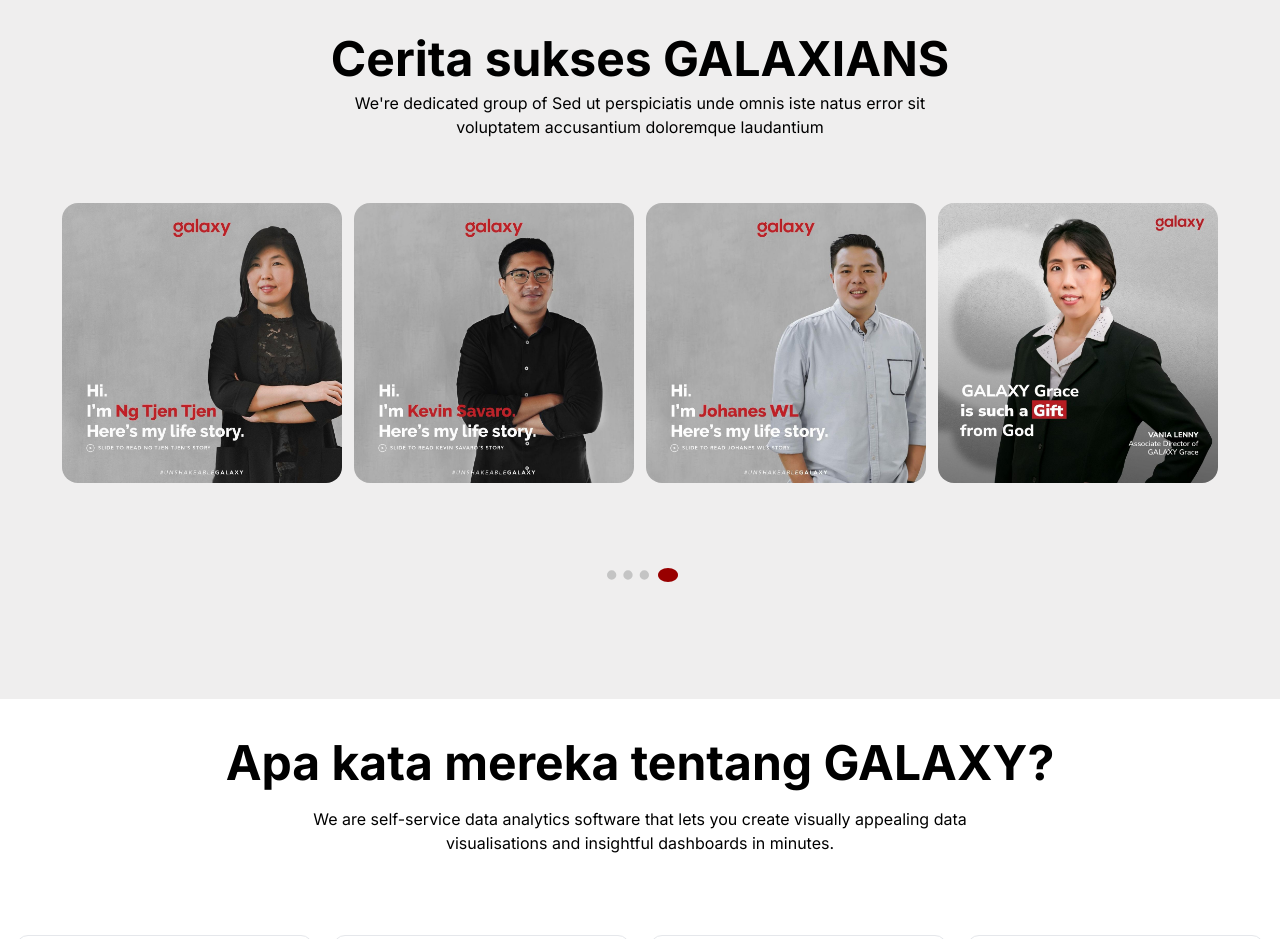
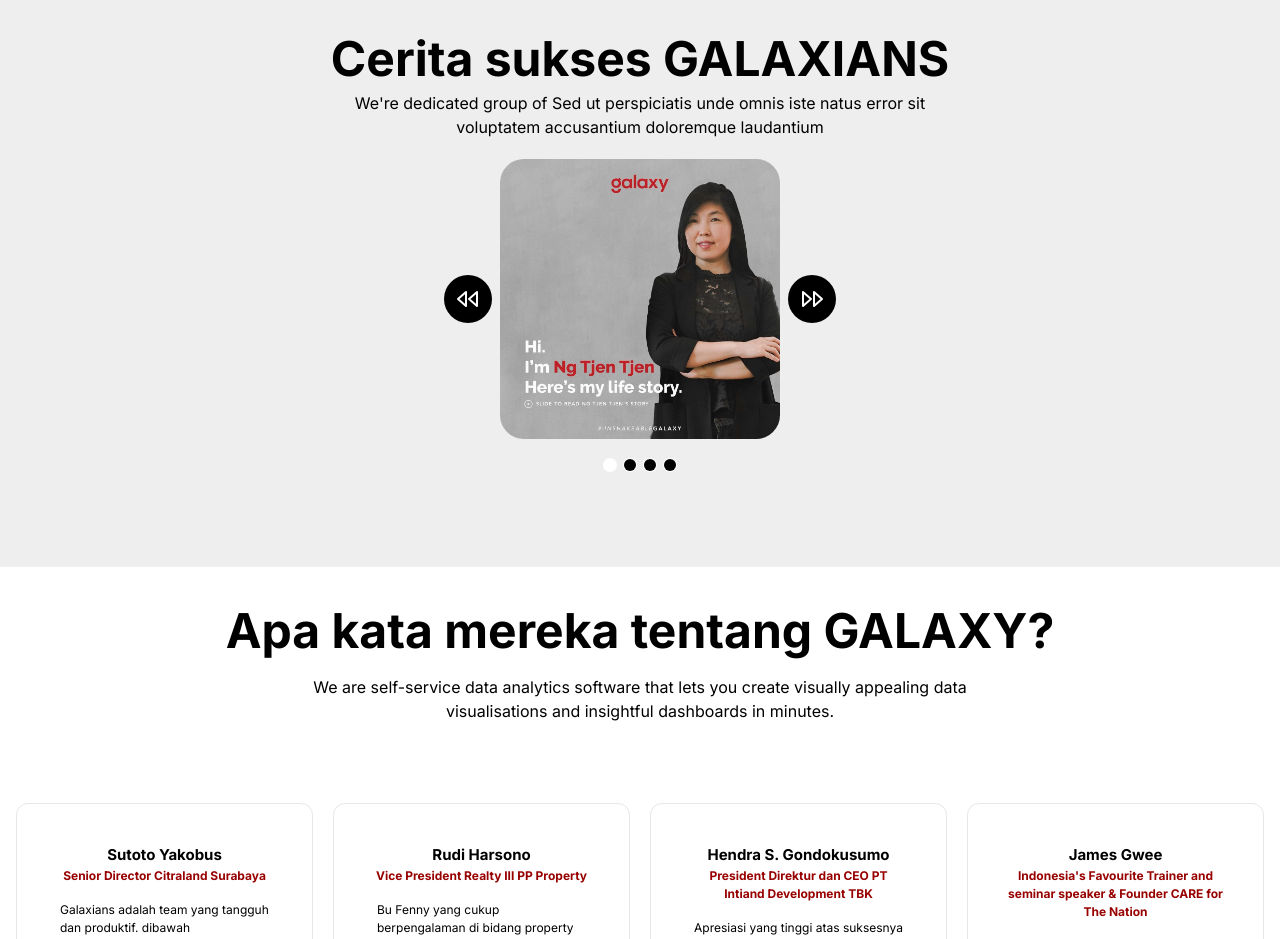
Before and after one commit to rochmadrizky/Galaxy-LandingPage, a Next.js app: page / in a window 1280 px wide. Shown: the part 2460-3399 px from the top of the page. Built offline with nearby package versions, Linux system fonts and the light colour scheme.

Commit message:
menambahkan carousel

```diff
--- a/src/components/career/Career.tsx
+++ b/src/components/career/Career.tsx
@@ -1,13 +1,81 @@
-import { IconDots, IconOvalVerticalFilled } from "@tabler/icons-react";
-import React from "react";
+"use client";
 
-const Career = () => {
-  const gambar = [
-    "/career/01.jpeg",
-    "/career/02.jpeg",
-    "/career/03.jpeg",
-    "/career/04.jpeg",
+import { IconPlayerTrackNext, IconPlayerTrackPrev } from "@tabler/icons-react";
+import { useState, useRef } from "react";
+
+const IsiContent = () => {
+  const konten = [
+    {
+      gambar: "/career/01.jpeg",
+    },
+    {
+      gambar: "/career/02.jpeg",
+    },
+    {
+      gambar: "/career/03.jpeg",
+    },
+
+    {
+      gambar: "/career/04.jpeg",
+    },
   ];
+
+  const [indeksSaatIni, mengaturIndeksSaatIni] = useState(0);
+  const [seretDariX, mengaturSeretDariX] = useState(0);
+  const [titikAktif, mengaturTitikAktif] = useState(0);
+  const penggeser = useRef<HTMLDivElement>(null);
+
+  const sebelumnya = () => {
+    const pengechekan =
+      indeksSaatIni === 0 ? konten.length - 1 : indeksSaatIni - 1;
+    mengaturIndeksSaatIni(pengechekan);
+    mengaturTitikAktif(pengechekan);
+  };
+
+  const selanjutnya = () => {
+    const pengechekan =
+      indeksSaatIni === konten.length - 1 ? 0 : indeksSaatIni + 1;
+    mengaturIndeksSaatIni(pengechekan);
+    mengaturTitikAktif(pengechekan);
+  };
+
+  const tekanMouse = (klik: React.MouseEvent<HTMLDivElement>) => {
+    mengaturSeretDariX(klik.pageX);
+  };
+
+  const pergerakanMouse = (geser: React.MouseEvent<HTMLDivElement>) => {
+    if (seretDariX === 0 || !penggeser.current) return;
+
+    const posisiX = geser.pageX;
+    const perbedaan = posisiX - seretDariX;
+
+    if (perbedaan > 50 && indeksSaatIni !== konten.length - 1) {
+      selanjutnya();
+      mengaturSeretDariX(0);
+    } else if (perbedaan < -50 && indeksSaatIni !== 0) {
+      sebelumnya();
+      mengaturSeretDariX(0);
+    }
+  };
+
+  const lepasKlikMouse = () => {
+    mengaturSeretDariX(0);
+  };
+
+  const titik = konten.map((_, urutan) => (
+    <span
+      key={urutan}
+      className={`h-3 w-3 bg-black ring-white ring-1 rounded-full mx-1 cursor-pointer ${
+        urutan === titikAktif && "bg-white"
+      }`}
+      onClick={() => ubahKontenDenganTitik(urutan)}
+    />
+  ));
+
+  const ubahKontenDenganTitik = (urutanIndex: number) => {
+    mengaturTitikAktif(urutanIndex);
+    mengaturIndeksSaatIni(urutanIndex);
+  };
 
   return (
     <div className="max-w-7xl mx-auto px-4">
@@ -24,27 +92,48 @@
 
           <p>voluptatem accusantium doloremque laudantium</p>
         </div>
+      </div>
 
-        <div className="pt-16 pb-24">
-          <div className="grid grid-cols-2 md:grid-cols-4 gap-3">
-            {gambar.map((foto, urutan) => (
-              <img
-                key={urutan}
-                src={foto}
-                className="w-[280px] h[280px] rounded-2xl"
-                alt={`Career ${urutan + 1}`}
-              />
-            ))}
-          </div>
+      <div
+        className="w-full m-auto px-4 flex flex-col items-center justify-center"
+        ref={penggeser}
+        onMouseDown={tekanMouse}
+        onMouseMove={pergerakanMouse}
+        onMouseUp={lepasKlikMouse}
+      >
+        <div className="flex items-center justify-center gap-2 py-5">
+          <button
+            onClick={sebelumnya}
+            className={`${
+              indeksSaatIni === 0
+                ? "pointer-events-none"
+                : "pointer-events-auto"
+            } bg-black rounded-full p-3`}
+          >
+            <IconPlayerTrackPrev className="text-white" />
+          </button>
 
-          <div className="flex items-center justify-center pt-16">
-            <IconDots className="h-14 w-14 text-[#C4C4C4]" />
-            <IconOvalVerticalFilled className="text-[#980000]" />
-          </div>
+          <div
+            className="w-[280px] h-[280px] rounded-3xl overflow-hidden bg-center bg-cover duration-500"
+            style={{ backgroundImage: `url(${konten[indeksSaatIni].gambar})` }}
+          ></div>
+
+          <button
+            onClick={selanjutnya}
+            className={`${
+              indeksSaatIni === konten.length - 1
+                ? "pointer-events-none"
+                : "pointer-events-auto"
+            } bg-black rounded-full p-3`}
+          >
+            <IconPlayerTrackNext className="text-white" />
+          </button>
         </div>
+
+        <div className="flex items-center justify-center pb-24">{titik}</div>
       </div>
     </div>
   );
 };
 
-export default Career;
+export default IsiContent;
```
